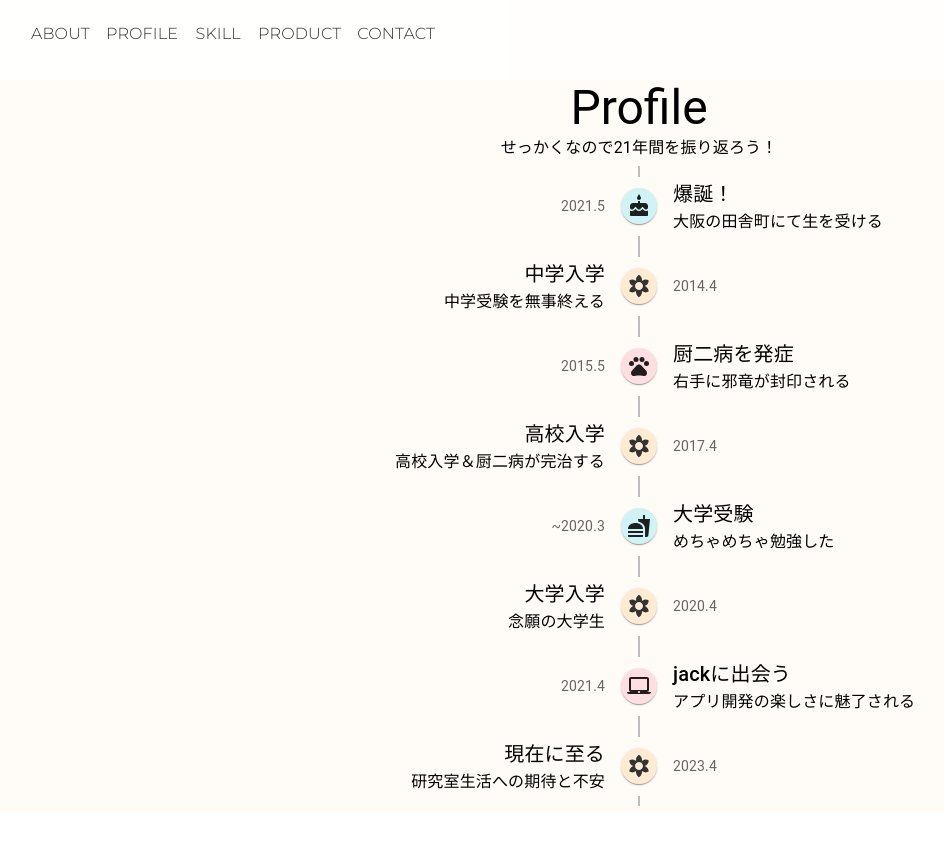
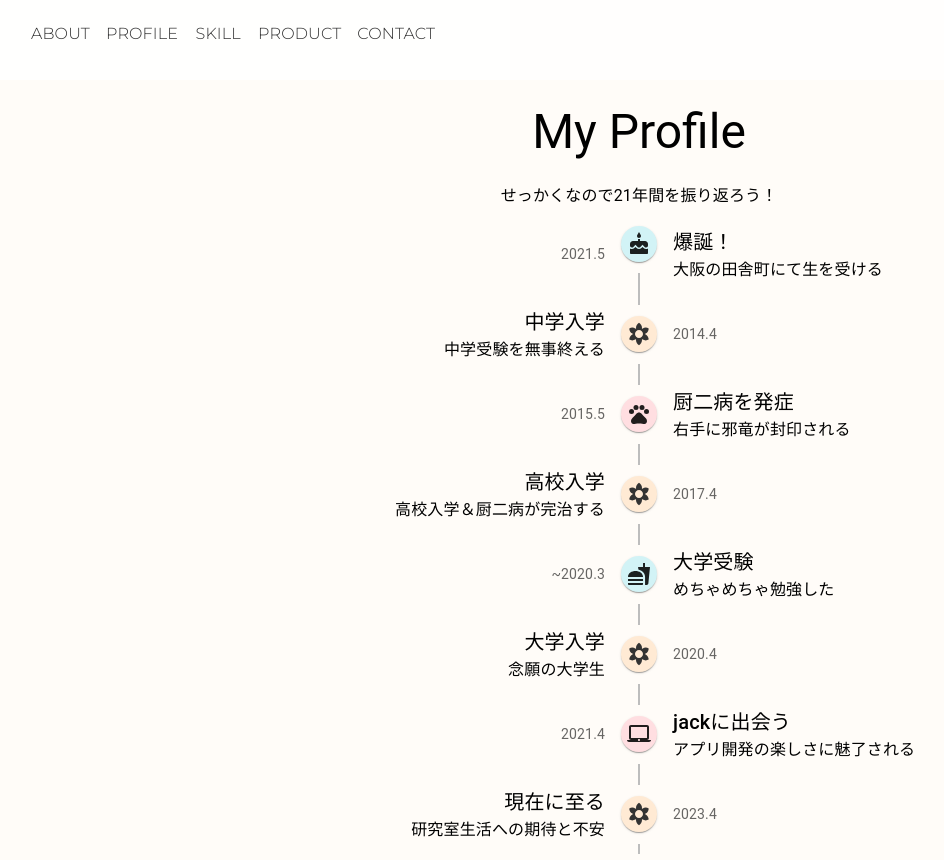
Before and after one commit to morita-koki/portfolio, a Next.js app: page /profile in a window 1280 px wide. Shown: the whole page, without its empty margins (1-945 px from the left). Before the commit the page ends 812 px from the top, so only its background shows below. Built offline with nearby package versions, Linux system fonts and the light colour scheme.

Commit message:
profile page作成

```diff
--- a/src/app/profile/page.tsx
+++ b/src/app/profile/page.tsx
@@ -21,20 +21,12 @@ export default function ProfilePage() {
     return (
 
         <Container maxWidth="md">
-            <Grid
-                container
-                direction="row"
-                justifyContent="space-evenly"
-                alignItems="center" >
-                <Grid item xs={12}>
-                    <Typography variant="h3" textAlign="center">
-                        Profile
-                    </Typography>
-                    <Typography textAlign="center">
-                        せっかくなので21年間を振り返ろう！
-                    </Typography>
-                </Grid>
-            </Grid>
+            <Typography variant="h3" textAlign="center" marginY={3}>
+                My Profile
+            </Typography>
+            <Typography textAlign="center">
+                せっかくなので21年間を振り返ろう！
+            </Typography>
 
             {/* タイムライン */}
             <Timeline position="alternate" >
@@ -48,7 +40,7 @@ export default function ProfilePage() {
                         2021.5
                     </TimelineOppositeContent>
                     <TimelineSeparator>
-                        <TimelineConnector />
+                        {/* <TimelineConnector /> */}
                         <TimelineDot color="secondary">
                             <CakeIcon/>
                         </TimelineDot>
@@ -219,108 +211,6 @@ export default function ProfilePage() {
                         <Typography>研究室生活への期待と不安</Typography>
                     </TimelineContent>
                 </TimelineItem>
-                {/* <TimelineItem>
-                    <TimelineSeparator>
-                        <TimelineConnector />
-                        <TimelineDot color="primary" variant="outlined">
-                            <HotelIcon />
-                        </TimelineDot>
-                        <TimelineConnector sx={{ bgcolor: 'secondary.main' }} />
-                    </TimelineSeparator>
-                    <TimelineContent sx={{ py: '12px', px: 2 }}>
-                        <Typography variant="h6" component="span">
-                            Sleep
-                        </Typography>
-                        <Typography>Because you need rest</Typography>
-                    </TimelineContent>
-                </TimelineItem>
-                <TimelineItem>
-                    <TimelineSeparator>
-                        <TimelineConnector sx={{ bgcolor: 'secondary.main' }} />
-                        <TimelineDot color="secondary">
-                            <RepeatIcon />
-                        </TimelineDot>
-                        <TimelineConnector />
-                    </TimelineSeparator>
-                    <TimelineContent sx={{ py: '12px', px: 2 }}>
-                        <Typography variant="h6" component="span">
-                            Repeat
-                        </Typography>
-                        <Typography>Because this is the life you love!</Typography>
-                    </TimelineContent>
-                </TimelineItem>
-
-                <TimelineItem>
-                    <TimelineSeparator>
-                        <TimelineConnector sx={{ bgcolor: 'secondary.main' }} />
-                        <TimelineDot color="secondary">
-                            <RepeatIcon />
-                        </TimelineDot>
-                        <TimelineConnector />
-                    </TimelineSeparator>
-                    <TimelineContent sx={{ py: '12px', px: 2 }}>
-                        <Typography variant="h6" component="span">
-                            Repeat
-                        </Typography>
-                        <Typography>Because this is the life you love!</Typography>
-                    </TimelineContent>
-                </TimelineItem><TimelineItem>
-                    <TimelineSeparator>
-                        <TimelineConnector sx={{ bgcolor: 'secondary.main' }} />
-                        <TimelineDot color="secondary">
-                            <RepeatIcon />
-                        </TimelineDot>
-                        <TimelineConnector />
-                    </TimelineSeparator>
-                    <TimelineContent sx={{ py: '12px', px: 2 }}>
-                        <Typography variant="h6" component="span">
-                            Repeat
-                        </Typography>
-                        <Typography>Because this is the life you love!</Typography>
-                    </TimelineContent>
-                </TimelineItem><TimelineItem>
-                    <TimelineSeparator>
-                        <TimelineConnector sx={{ bgcolor: 'secondary.main' }} />
-                        <TimelineDot color="secondary">
-                            <RepeatIcon />
-                        </TimelineDot>
-                        <TimelineConnector />
-                    </TimelineSeparator>
-                    <TimelineContent sx={{ py: '12px', px: 2 }}>
-                        <Typography variant="h6" component="span">
-                            Repeat
-                        </Typography>
-                        <Typography>Because this is the life you love!</Typography>
-                    </TimelineContent>
-                </TimelineItem><TimelineItem>
-                    <TimelineSeparator>
-                        <TimelineConnector sx={{ bgcolor: 'secondary.main' }} />
-                        <TimelineDot color="secondary">
-                            <RepeatIcon />
-                        </TimelineDot>
-                        <TimelineConnector />
-                    </TimelineSeparator>
-                    <TimelineContent sx={{ py: '12px', px: 2 }}>
-                        <Typography variant="h6" component="span">
-                            Repeat
-                        </Typography>
-                        <Typography>Because this is the life you love!</Typography>
-                    </TimelineContent>
-                </TimelineItem><TimelineItem>
-                    <TimelineSeparator>
-                        <TimelineConnector sx={{ bgcolor: 'secondary.main' }} />
-                        <TimelineDot color="secondary">
-                            <RepeatIcon />
-                        </TimelineDot>
-                        <TimelineConnector />
-                    </TimelineSeparator>
-                    <TimelineContent sx={{ py: '12px', px: 2 }}>
-                        <Typography variant="h6" component="span">
-                            Repeat
-                        </Typography>
-                        <Typography>Because this is the life you love!</Typography>
-                    </TimelineContent>
-                </TimelineItem> */}
             </Timeline>
         </Container>
 
```
